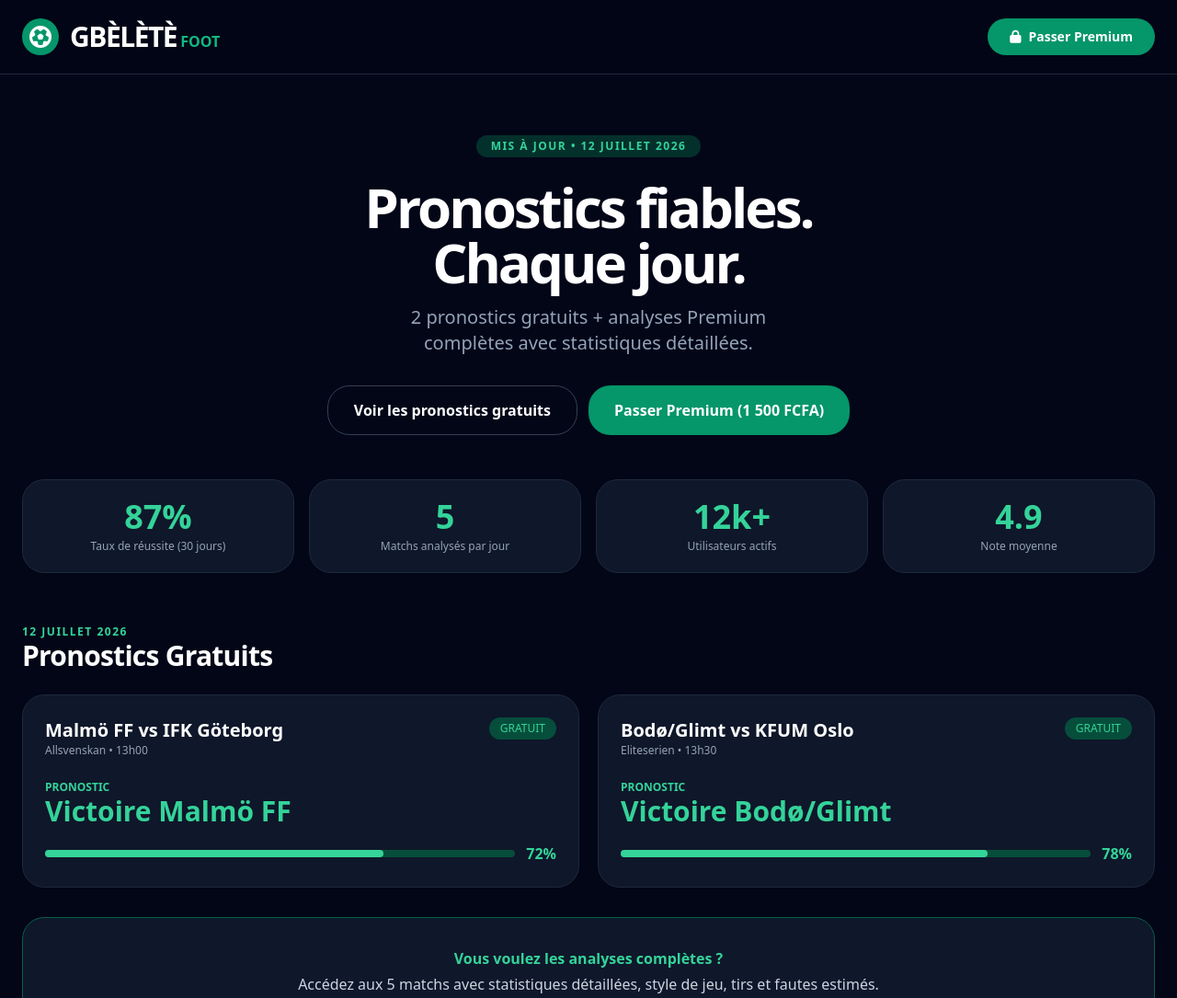
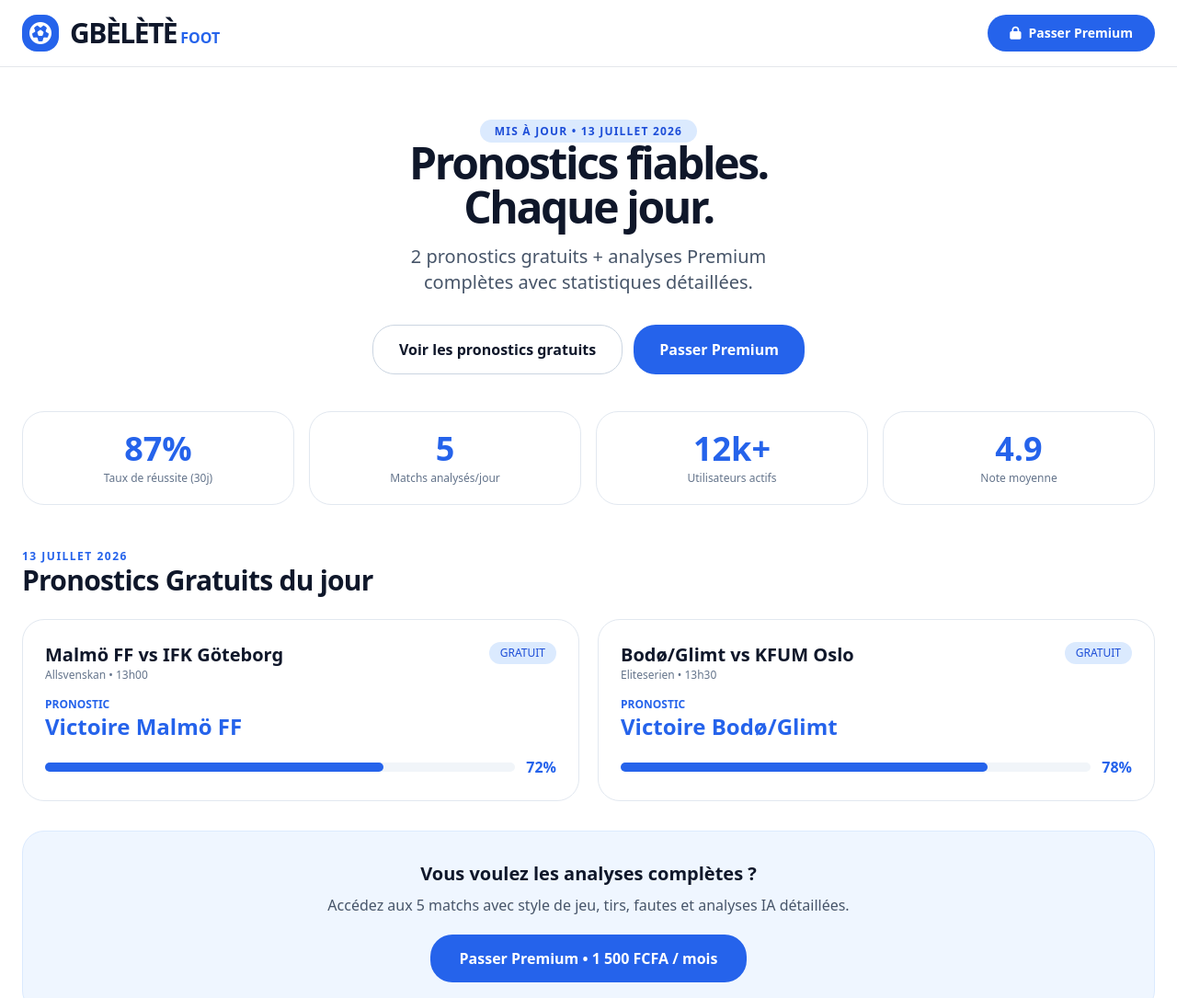
Before and after one commit to berobleangek-max/gbelete-football-pronostics, a plain HTML site: page index.html in a window 1280 px wide. Shown: the top 1085 px of the page at 92% size. Drawn offline with nearby package versions, Linux system fonts and the light colour scheme.

Commit message:
Add files via upload

```diff
--- a/index.html
+++ b/index.html
@@ -3,123 +3,137 @@
 <head>
     <meta charset="UTF-8">
     <meta name="viewport" content="width=device-width, initial-scale=1.0">
-    <title>GBÈLÈTÈ FOOTBALL PRONOSTICS • Pronostics quotidiens fiables</title>
+    <title>GBÈLÈTÈ FOOTBALL PRONOSTICS</title>
     <script src="https://cdn.tailwindcss.com"></script>
     <link rel="stylesheet" href="https://cdnjs.cloudflare.com/ajax/libs/font-awesome/6.5.1/css/all.min.css">
 </head>
-<body class="bg-slate-950 text-white">
-    <nav class="border-b border-slate-800 bg-slate-950/80 backdrop-blur-lg sticky top-0 z-50">
-        <div class="max-w-screen-xl mx-auto px-6 py-5 flex justify-between items-center">
+<body class="bg-white text-slate-900">
+    <nav class="bg-white border-b sticky top-0 z-50">
+        <div class="max-w-screen-xl mx-auto px-6 py-4 flex justify-between items-center">
             <div class="flex items-center gap-x-3">
-                <div class="w-10 h-10 bg-emerald-600 rounded-3xl flex items-center justify-center">
+                <div class="w-10 h-10 bg-blue-600 rounded-2xl flex items-center justify-center">
                     <i class="fa-solid fa-futbol text-white text-2xl"></i>
                 </div>
                 <div>
                     <span class="font-bold text-3xl tracking-tighter">GBÈLÈTÈ</span>
-                    <span class="text-emerald-500 font-semibold">FOOT</span>
+                    <span class="text-blue-600 font-semibold">FOOT</span>
                 </div>
             </div>
             <button onclick="window.location.href='premium.html'"
-                    class="px-6 py-2.5 bg-emerald-600 hover:bg-emerald-500 transition-colors text-white font-bold rounded-3xl text-sm flex items-center gap-x-2">
+                    class="px-6 py-2.5 bg-blue-600 hover:bg-blue-700 transition-colors text-white font-bold rounded-3xl text-sm flex items-center gap-x-2">
                 <i class="fa-solid fa-lock"></i>
                 <span>Passer Premium</span>
             </button>
         </div>
     </nav>
 
-    <div class="max-w-screen-xl mx-auto px-6 pt-16 pb-12 text-center">
-        <div class="inline-block px-4 py-1 bg-emerald-900/60 text-emerald-400 text-xs font-bold tracking-[1.5px] rounded-full mb-6">MIS À JOUR • 12 JUILLET 2026</div>
+    <div class="max-w-screen-xl mx-auto px-6 pt-14 pb-10 text-center">
+        <div class="inline px-4 py-1 bg-blue-100 text-blue-700 text-xs font-bold tracking-widest rounded-full mb-6">MIS À JOUR • 13 JUILLET 2026</div>
 
-        <h1 class="text-6xl font-bold tracking-tighter leading-none mb-4">Pronostics fiables.<br>Chaque jour.</h1>
-        <p class="text-xl text-slate-400 max-w-md mx-auto">2 pronostics gratuits + analyses Premium complètes avec statistiques détaillées.</p>
+        <h1 class="text-5xl font-bold tracking-tighter mb-4">Pronostics fiables.<br>Chaque jour.</h1>
+        <p class="text-xl text-slate-600 max-w-md mx-auto">2 pronostics gratuits + analyses Premium complètes avec statistiques détaillées.</p>
 
         <div class="mt-8 flex justify-center gap-3">
             <button onclick="document.getElementById('pronostics').scrollIntoView({ behavior: 'smooth' })"
-                    class="px-7 py-3.5 border border-slate-700 hover:bg-slate-900 transition-colors rounded-3xl font-semibold">Voir les pronostics gratuits</button>
+                    class="px-7 py-3.5 border border-slate-300 hover:bg-slate-50 transition-colors rounded-3xl font-semibold">Voir les pronostics gratuits</button>
             <button onclick="window.location.href='premium.html'"
-                    class="px-7 py-3.5 bg-emerald-600 hover:bg-emerald-500 transition-colors rounded-3xl font-semibold">Passer Premium (1 500 FCFA)</button>
+                    class="px-7 py-3.5 bg-blue-600 hover:bg-blue-700 transition-colors text-white font-bold rounded-3xl">Passer Premium</button>
         </div>
     </div>
 
-    <div class="max-w-screen-xl mx-auto px-6 pb-14">
+    <div class="max-w-screen-xl mx-auto px-6 pb-12">
         <div class="grid grid-cols-2 md:grid-cols-4 gap-4">
-            <div class="bg-slate-900 border border-slate-800 rounded-3xl p-5 text-center">
-                <div class="text-4xl font-bold text-emerald-400">87%</div>
-                <div class="text-xs text-slate-400 mt-1">Taux de réussite (30 jours)</div>
+            <div class="bg-white border border-slate-200 rounded-3xl p-5 text-center">
+                <div class="text-4xl font-bold text-blue-600">87%</div>
+                <div class="text-xs text-slate-500 mt-1">Taux de réussite (30j)</div>
             </div>
-            <div class="bg-slate-900 border border-slate-800 rounded-3xl p-5 text-center">
-                <div class="text-4xl font-bold text-emerald-400">5</div>
-                <div class="text-xs text-slate-400 mt-1">Matchs analysés par jour</div>
+            <div class="bg-white border border-slate-200 rounded-3xl p-5 text-center">
+                <div class="text-4xl font-bold text-blue-600">5</div>
+                <div class="text-xs text-slate-500 mt-1">Matchs analysés/jour</div>
             </div>
-            <div class="bg-slate-900 border border-slate-800 rounded-3xl p-5 text-center">
-                <div class="text-4xl font-bold text-emerald-400">12k+</div>
-                <div class="text-xs text-slate-400 mt-1">Utilisateurs actifs</div>
+            <div class="bg-white border border-slate-200 rounded-3xl p-5 text-center">
+                <div class="text-4xl font-bold text-blue-600">12k+</div>
+                <div class="text-xs text-slate-500 mt-1">Utilisateurs actifs</div>
             </div>
-            <div class="bg-slate-900 border border-slate-800 rounded-3xl p-5 text-center">
-                <div class="text-4xl font-bold text-emerald-400">4.9</div>
-                <div class="text-xs text-slate-400 mt-1">Note moyenne</div>
+            <div class="bg-white border border-slate-200 rounded-3xl p-5 text-center">
+                <div class="text-4xl font-bold text-blue-600">4.9</div>
+                <div class="text-xs text-slate-500 mt-1">Note moyenne</div>
             </div>
         </div>
     </div>
 
     <div id="pronostics" class="max-w-screen-xl mx-auto px-6 pb-16">
-        <div class="flex items-center justify-between mb-6">
-            <div>
-                <div class="text-emerald-400 text-xs font-bold tracking-[1.5px]">12 JUILLET 2026</div>
-                <div class="text-3xl font-bold tracking-tight">Pronostics Gratuits</div>
-            </div>
+        <div class="mb-6">
+            <div class="text-blue-600 text-xs font-bold tracking-[1.5px]">13 JUILLET 2026</div>
+            <div class="text-3xl font-bold tracking-tight">Pronostics Gratuits du jour</div>
         </div>
 
         <div class="grid md:grid-cols-2 gap-5">
-            <div class="bg-slate-900 border border-slate-800 rounded-3xl p-6">
-                <div class="flex justify-between">
+            <div class="bg-white border border-slate-200 rounded-3xl p-6">
+                <div class="flex justify-between items-start mb-4">
                     <div>
                         <div class="font-bold text-xl">Malmö FF vs IFK Göteborg</div>
-                        <div class="text-xs text-slate-400">Allsvenskan • 13h00</div>
+                        <div class="text-xs text-slate-500">Allsvenskan • 13h00</div>
                     </div>
-                    <span class="px-3 h-fit py-1 text-xs bg-emerald-900 text-emerald-400 rounded-full">GRATUIT</span>
+                    <span class="px-3 py-1 text-xs bg-blue-100 text-blue-700 rounded-full">GRATUIT</span>
                 </div>
-                <div class="mt-6">
-                    <div class="text-emerald-400 text-xs font-bold">PRONOSTIC</div>
-                    <div class="text-3xl font-bold text-emerald-400">Victoire Malmö FF</div>
-                    <div class="mt-4">
-                        <div class="flex items-center gap-3">
-                            <div class="flex-1 h-2 bg-emerald-900 rounded-full"><div class="h-2 bg-emerald-400 rounded-full w-[72%]"></div></div>
-                            <span class="font-bold text-emerald-400">72%</span>
-                        </div>
+
+                <div class="mt-4">
+                    <div class="text-blue-600 text-xs font-bold">PRONOSTIC</div>
+                    <div class="text-2xl font-bold text-blue-600">Victoire Malmö FF</div>
+
+                    <div class="mt-4 flex items-center gap-3">
+                        <div class="flex-1 h-2.5 bg-slate-100 rounded-full"><div class="h-2.5 bg-blue-600 rounded-full w-[72%]"></div></div>
+                        <span class="font-bold text-blue-600">72%</span>
                     </div>
                 </div>
             </div>
 
-            <div class="bg-slate-900 border border-slate-800 rounded-3xl p-6">
-                <div class="flex justify-between">
+            <div class="bg-white border border-slate-200 rounded-3xl p-6">
+                <div class="flex justify-between items-start mb-4">
                     <div>
                         <div class="font-bold text-xl">Bodø/Glimt vs KFUM Oslo</div>
-                        <div class="text-xs text-slate-400">Eliteserien • 13h30</div>
+                        <div class="text-xs text-slate-500">Eliteserien • 13h30</div>
                     </div>
-                    <span class="px-3 h-fit py-1 text-xs bg-emerald-900 text-emerald-400 rounded-full">GRATUIT</span>
+                    <span class="px-3 py-1 text-xs bg-blue-100 text-blue-700 rounded-full">GRATUIT</span>
                 </div>
-                <div class="mt-6">
-                    <div class="text-emerald-400 text-xs font-bold">PRONOSTIC</div>
-                    <div class="text-3xl font-bold text-emerald-400">Victoire Bodø/Glimt</div>
-                    <div class="mt-4">
-                        <div class="flex items-center gap-3">
-                            <div class="flex-1 h-2 bg-emerald-900 rounded-full"><div class="h-2 bg-emerald-400 rounded-full w-[78%]"></div></div>
-                            <span class="font-bold text-emerald-400">78%</span>
-                        </div>
+
+                <div class="mt-4">
+                    <div class="text-blue-600 text-xs font-bold">PRONOSTIC</div>
+                    <div class="text-2xl font-bold text-blue-600">Victoire Bodø/Glimt</div>
+
+                    <div class="mt-4 flex items-center gap-3">
+                        <div class="flex-1 h-2.5 bg-slate-100 rounded-full"><div class="h-2.5 bg-blue-600 rounded-full w-[78%]"></div></div>
+                        <span class="font-bold text-blue-600">78%</span>
                     </div>
                 </div>
             </div>
         </div>
 
-        <div class="mt-8 bg-slate-900 border border-emerald-800 rounded-3xl p-8 text-center">
-            <div class="text-emerald-400 font-bold mb-1">Vous voulez les analyses complètes ?</div>
-            <div class="text-slate-300 mb-5">Accédez aux 5 matchs avec statistiques détaillées, style de jeu, tirs et fautes estimés.</div>
+        <div class="mt-8 bg-blue-50 border border-blue-100 rounded-3xl p-8 text-center">
+            <div class="font-bold text-xl mb-2">Vous voulez les analyses complètes ?</div>
+            <p class="text-slate-600 mb-5">Accédez aux 5 matchs avec style de jeu, tirs, fautes et analyses IA détaillées.</p>
             <button onclick="window.location.href='premium.html'"
-                    class="px-8 py-3.5 bg-emerald-600 hover:bg-emerald-500 transition-colors text-white font-bold rounded-3xl">
+                    class="px-8 py-3.5 bg-blue-600 hover:bg-blue-700 transition-colors text-white font-bold rounded-3xl">
                 Passer Premium • 1 500 FCFA / mois
             </button>
         </div>
     </div>
+
+    <!-- Footer with subtle photo -->
+    <footer class="bg-slate-900 text-white py-10 px-6 relative overflow-hidden">
+        <div class="max-w-screen-xl mx-auto flex flex-col md:flex-row items-center justify-between gap-y-6 relative z-10">
+            <div>
+                <div class="font-bold text-xl">GBÈLÈTÈ FOOTBALL PRONOSTICS</div>
+                <div class="text-sm text-slate-400 mt-1">Pronostics fiables • Analyses Premium</div>
+            </div>
+            <div class="text-sm text-slate-400">
+                © 2026 GBÈLÈTÈ FOOT • Tous droits réservés
+            </div>
+        </div>
+
+        <!-- Subtle background photo of the user -->
+        <div class="absolute inset-0 bg-[url('https://picsum.photos/id/1011/1200/600')] bg-cover bg-center opacity-10"></div>
+    </footer>
 </body>
 </html>
```
